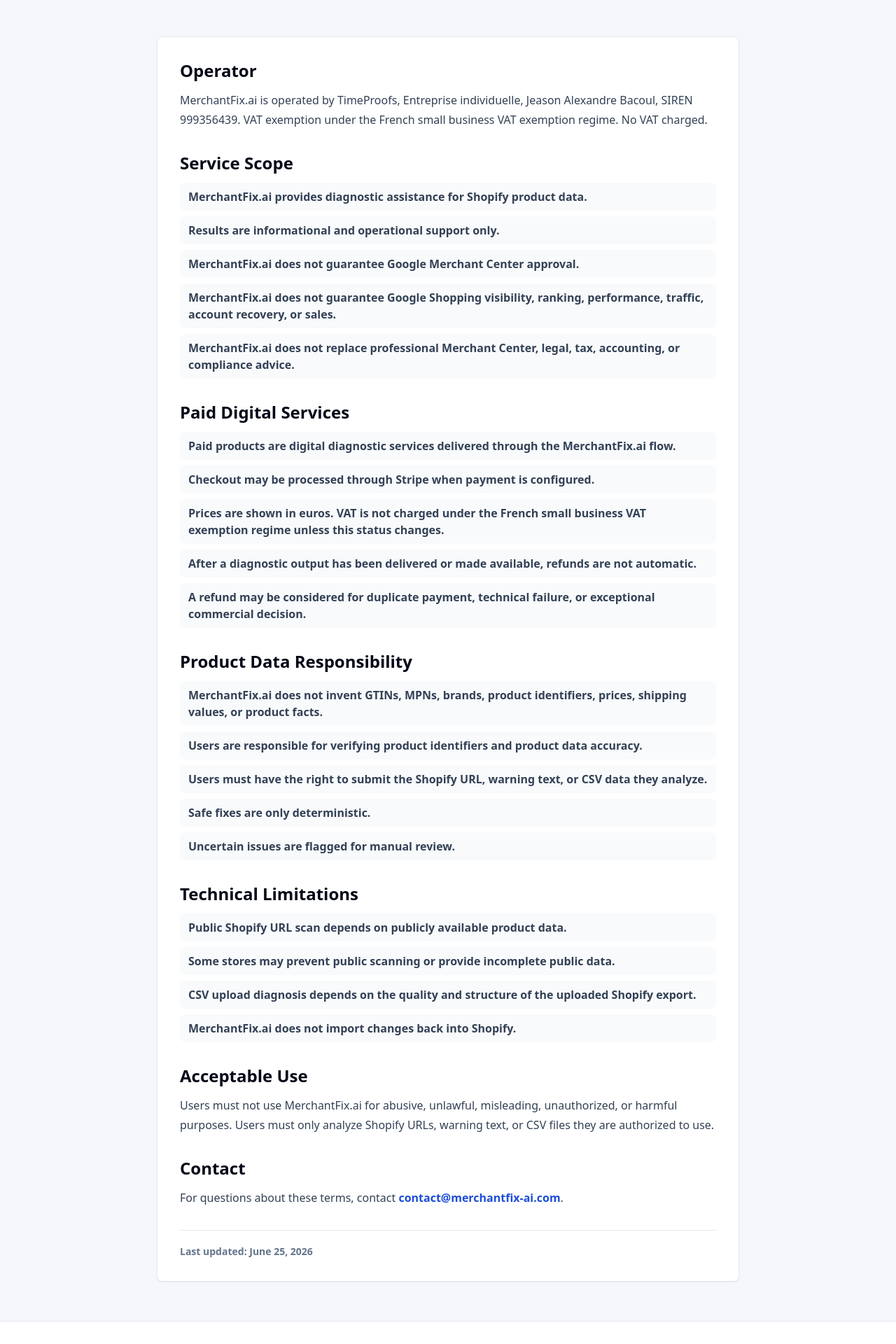
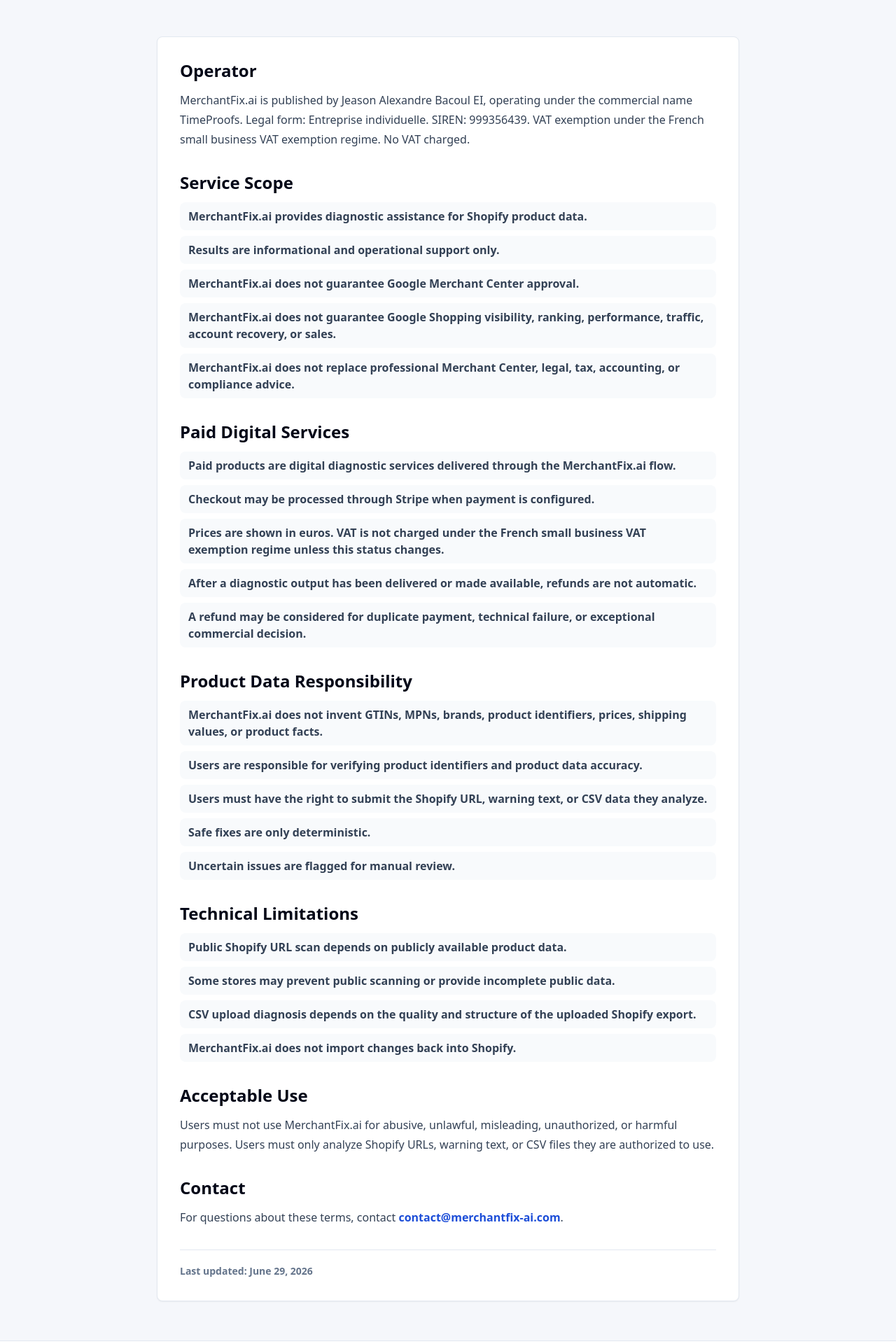
Before and after one commit to BACOUL/merchantfix-ai, a Next.js app: page /terms in a window 1280 px wide. Shown: the part 380-2300 px from the top of the page at 70% size. Built offline with nearby package versions, Linux system fonts and the light colour scheme.

Commit message:
Clarify EI operator wording in terms

```diff
--- a/app/terms/page.tsx
+++ b/app/terms/page.tsx
@@ -60,7 +60,7 @@
             <section>
               <h2 className="text-2xl font-black text-slate-950">Operator</h2>
               <p className="mt-3 leading-7">
-                MerchantFix.ai is operated by TimeProofs, Entreprise individuelle, Jeason Alexandre Bacoul, SIREN 999356439. VAT exemption under the French small business VAT exemption regime. No VAT charged.
+                MerchantFix.ai is published by Jeason Alexandre Bacoul EI, operating under the commercial name TimeProofs. Legal form: Entreprise individuelle. SIREN: 999356439. VAT exemption under the French small business VAT exemption regime. No VAT charged.
               </p>
             </section>
 
@@ -126,7 +126,7 @@
               </p>
             </section>
 
-            <p className="border-t border-slate-200 pt-5 text-sm font-semibold text-slate-500">Last updated: June 25, 2026</p>
+            <p className="border-t border-slate-200 pt-5 text-sm font-semibold text-slate-500">Last updated: June 29, 2026</p>
           </div>
         </article>
       </div>
```
